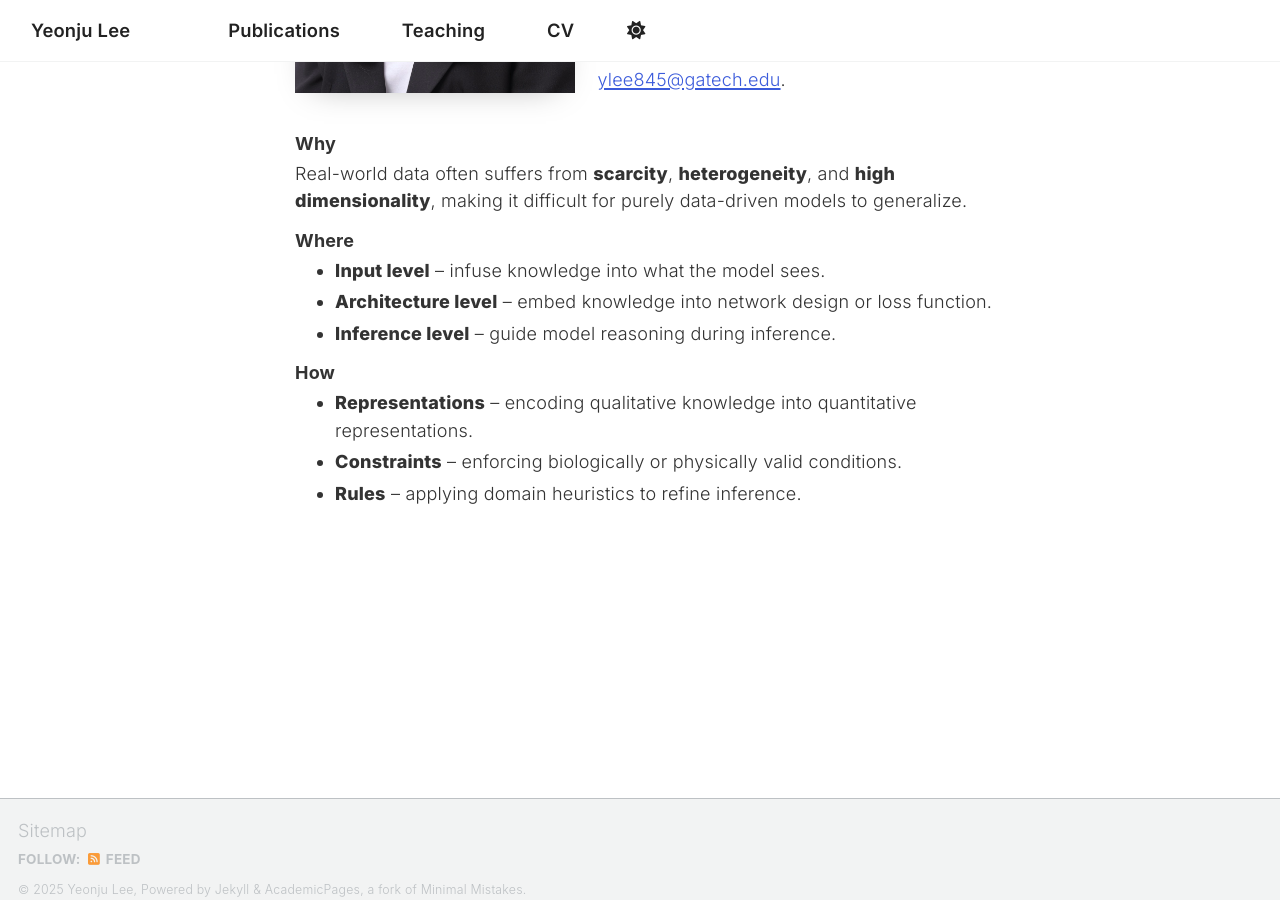
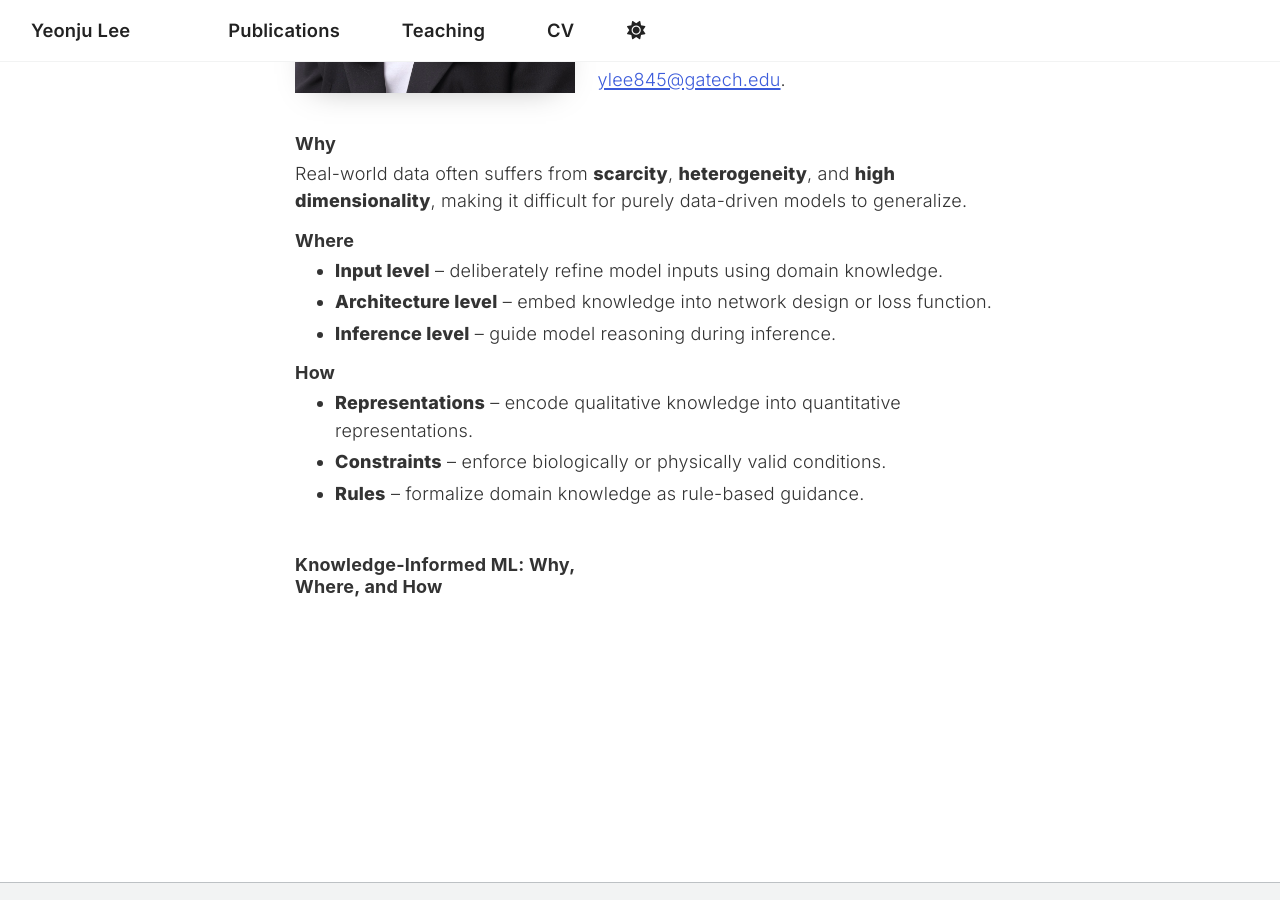
Before and after one commit to ylee845/ylee845.github.io, a Jekyll site: the page built from _pages/about.md, in a window 1280 px wide and 900 px high, scrolled down 400 px. Built offline with Jekyll 4.4.1, drawn with Linux system fonts in a browser that asks for light colours; a script that is not in the unit is left out.

Commit message:
Update about.md

```diff
--- a/_pages/about.md
+++ b/_pages/about.md
@@ -128,21 +128,21 @@ redirect_from:
         My research focuses on <strong style="color:var(--brand)">knowledge-informed machine learning (ML) </strong>—developing methods that incorporate domain expertise to make ML models more <em>data-efficient</em>, <em>robust</em>, and <em>interpretable</em>. If you’d like to connect, feel free to reach out at <a href="mailto:ylee845@gatech.edu">ylee845@gatech.edu</a>.
       </p>
     </div>
-
+    <h3 style="margin-top:1.2rem;">Knowledge-Informed ML: Why, Where, and How</h3>
     <div class="about-sections">
       <h3>Why</h3>
       <p> Real-world data often suffers from <strong>scarcity</strong>, <strong>heterogeneity</strong>, and <strong>high dimensionality</strong>, making it difficult for purely data-driven models to generalize. </p>
       <h3>Where</h3>
       <ul>
-      <li><strong>Input level</strong> – infuse knowledge into what the model sees.</li>
+      <li><strong>Input level</strong> – deliberately refine model inputs using domain knowledge.</li>
       <li><strong>Architecture level</strong> – embed knowledge into network design or loss function.</li>
       <li><strong>Inference level</strong> – guide model reasoning during inference.</li>
       </ul>
       <h3>How</h3>
       <ul>
-      <li><strong>Representations</strong> – encoding qualitative knowledge into quantitative representations.</li>
-      <li><strong>Constraints</strong> – enforcing biologically or physically valid conditions.</li>
-      <li><strong>Rules</strong> – applying domain heuristics to refine inference.</li>
+      <li><strong>Representations</strong> – encode qualitative knowledge into quantitative representations.</li>
+      <li><strong>Constraints</strong> – enforce biologically or physically valid conditions.</li>
+      <li><strong>Rules</strong> – formalize domain knowledge as rule-based guidance.</li>
       </ul>
     </div>
   </div>
```
